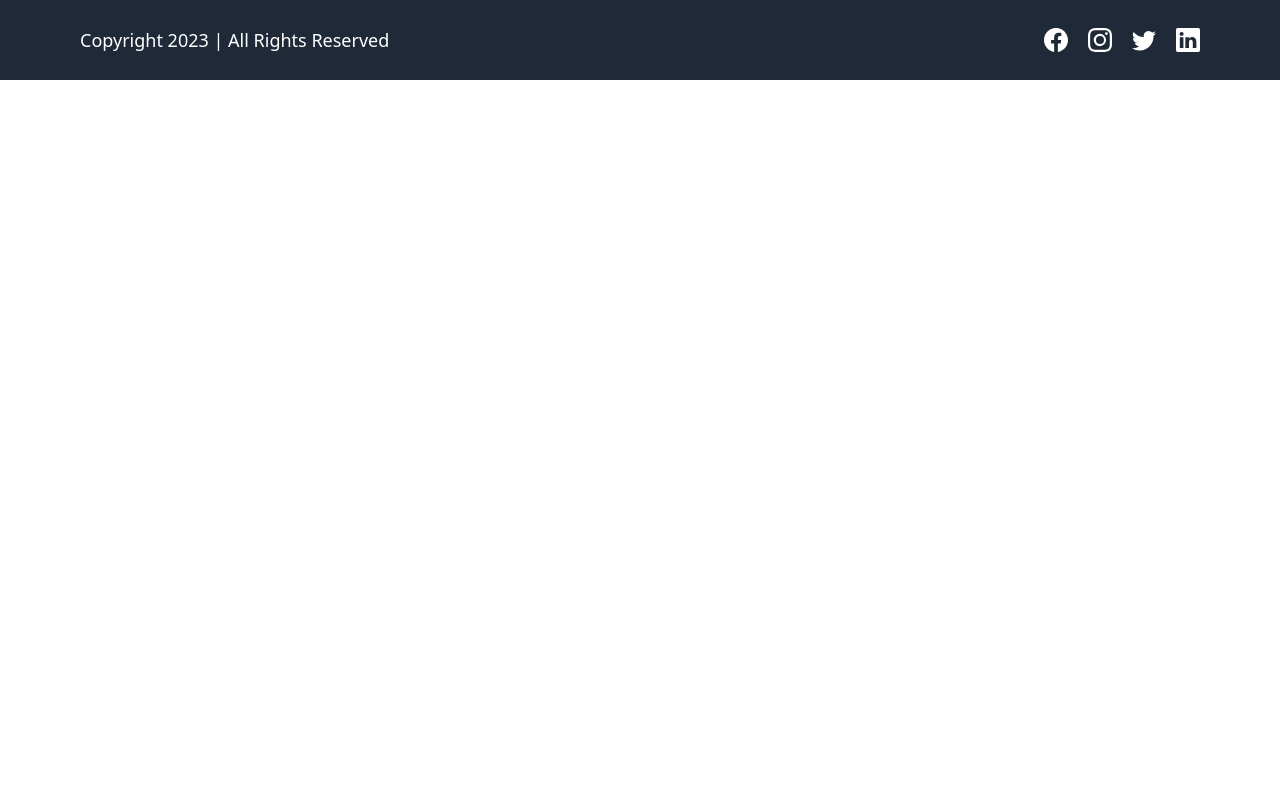
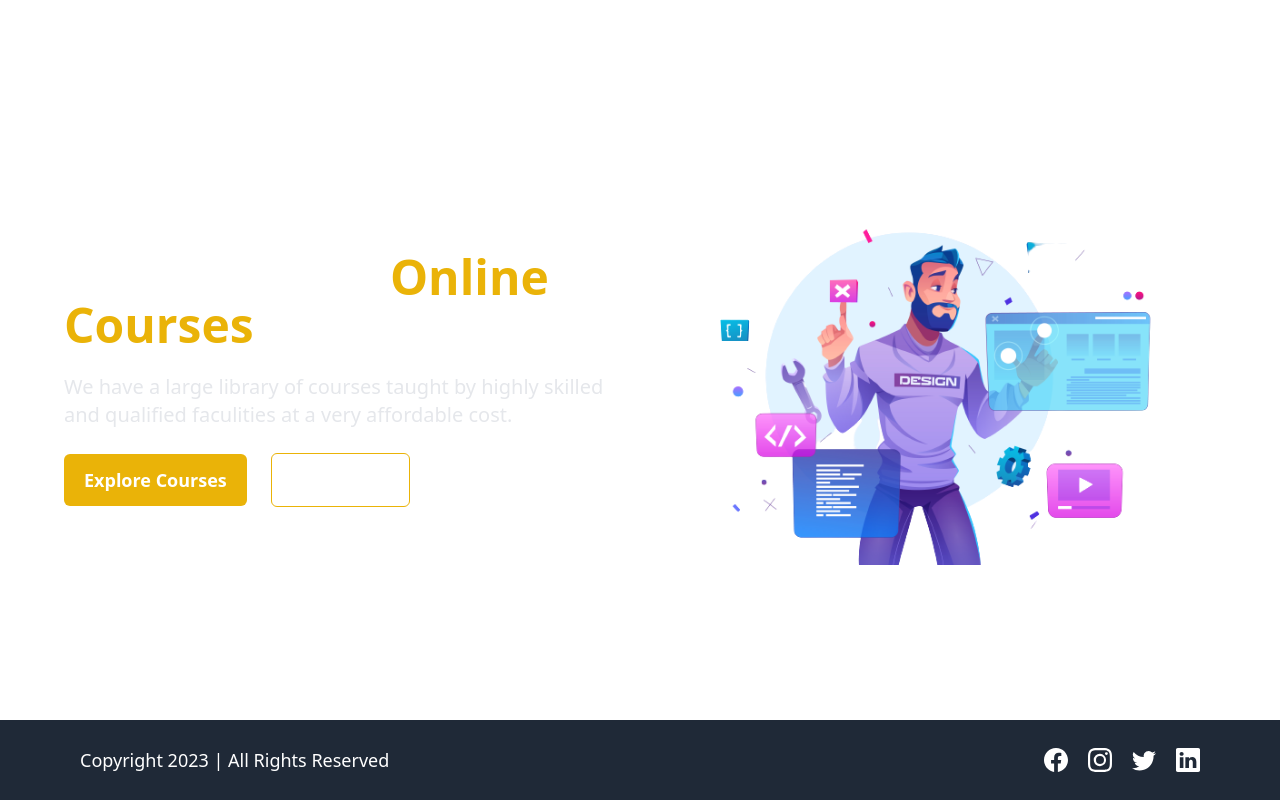
Before and after one commit to shuklamukund/Learning-Management-System, a React (Vite) app in the folder Client/: page / in a window 1280 px wide. Built offline with nearby package versions, Linux system fonts and the light colour scheme.

Commit message:
layout and homepage

```diff
--- a/Client/src/App.jsx
+++ b/Client/src/App.jsx
@@ -1,13 +1,19 @@
 
 import './App.css'
-import Footer from './Components/Footer'
+import Homepage from './Pages/HomePage'
+import {Routes,Route} from 'react-router-dom'
 
 function App() {
 
 
   return (
     <>
-     <Footer/>
+    <Routes>
+       <Route path="/" element={<Homepage/>}></Route>
+
+
+
+    </Routes>
     </>
   )
 }
--- /dev/null
+++ b/Client/src/Layouts/HomeLayout.jsx
@@ -0,0 +1,84 @@
+
+import { FiMenu } from "react-icons/fi";
+import { Link } from "react-router-dom";
+import { AiFillCloseCircle } from "react-icons/ai";
+import Footer from "../Components/Footer";
+
+
+function HomeLayout({children}) {
+
+  // function to hide the drawer on close button click
+  const hideDrawer = () => {
+    const element = document.getElementsByClassName("drawer-toggle");
+    element[0].checked = false;
+
+    // collapsing the drawer-side width to zero
+    const drawerSide = document.getElementsByClassName("drawer-side");
+    drawerSide[0].style.width = 0;
+  };
+
+  // function for changing the drawer width on menu button click
+  const changeWidth = () => {
+    const drawerSide = document.getElementsByClassName("drawer-side");
+    drawerSide[0].style.width = "auto";
+  };
+
+
+  return (
+    <div className="min-h-[90vh]">
+      {/* adding the daisy ui drawer */}
+      <div className="drawer absolute z-50 left-0 w-fit">
+        <input id="my-drawer" type="checkbox" className="drawer-toggle" />
+        <div className="drawer-content">
+          <label htmlFor="my-drawer" className="cursor-pointer relative">
+            <FiMenu
+              onClick={changeWidth}
+              size={"32px"}
+              className="font-bold text-white m-4"
+            />
+          </label>
+        </div>
+
+        <div className="drawer-side w-0">
+          <label htmlFor="my-drawer" className="drawer-overlay"></label>
+          <ul className="menu p-4 w-48 sm:w-80 bg-base-100 text-base-content relative">
+            {/* close button for drawer */}
+            <li className="w-fit absolute right-2 z-50">
+              <button onClick={hideDrawer}>
+                <AiFillCloseCircle size={24} />
+              </button>
+            </li>
+
+            <li>
+              <Link to={"/"}>Home</Link>
+            </li>
+
+            <li>
+              <Link to={"/courses"}>All Courses</Link>
+            </li>
+
+            <li>
+              <Link to={"/contact"}>Contact Us</Link>
+            </li>
+
+            <li>
+              <Link to={"/about"}>About Us</Link>
+            </li>
+
+          </ul>
+        </div>
+      </div>
+
+      {children}
+
+      {/* adding the footer content */}
+      <Footer />
+    </div>
+
+
+
+
+  );
+}
+
+export default HomeLayout;
--- /dev/null
+++ b/Client/src/Pages/HomePage.jsx
@@ -0,0 +1,44 @@
+import HomeLayout from "../Layouts/HomeLayout";
+import homePageMainImage from "../Assets/Images/homePageMainImage.png";
+import { Link } from "react-router-dom";
+
+function Homepage(){
+  return (
+    <HomeLayout>
+      <div className="pt-10 text-white flex items-center justify-center gap-10 mx-16 h-[90vh]">
+        {/* for platform details */}
+        <div className="w-1/2 space-y-6">
+          <h1 className="text-5xl font-semibold">
+            Find out best{" "}
+            <span className="text-yellow-500 font-bold">Online Courses</span>
+          </h1>
+          <p className="text-xl text-gray-200">
+            We have a large library of courses taught by highly skilled and
+            qualified faculities at a very affordable cost.
+          </p>
+
+          {/* for buttons */}
+          <div className="space-x-6">
+            <Link to={"/courses"}>
+              <button className="bg-yellow-500 px-5 py-3 rounded-md font-semibold text-lg  cursor-pointer hover:bg-yellow-600 transition-all ease-in-out duration-300">
+                Explore Courses
+              </button>
+            </Link>
+            <Link to={"/contact"}>
+              <button className="border border-yellow-500 px-5 py-3 rounded-md font-semibold text-lg cursor-pointer hover:border-yellow-600 transition-all ease-in-out duration-300">
+                Contact Us
+              </button>
+            </Link>
+          </div>
+        </div>
+
+        {/* right section for image */}
+        <div className="w-1/2 flex items-center justify-center">
+          <img src={homePageMainImage} alt="home page image" />
+        </div>
+      </div>
+    </HomeLayout>
+  );
+}
+
+export default Homepage;
--- a/Client/tailwind.config.js
+++ b/Client/tailwind.config.js
@@ -4,5 +4,5 @@
   theme: {
     extend: {},
   },
-  plugins: [],
+  plugins: [require("daisyui"),require("@tailwindcss/line-clamp")],
 }
```
Also changed, not shown: Client/.eslintrc.cjs, Client/src/assets/Images/homePageMainImage.png (added).
